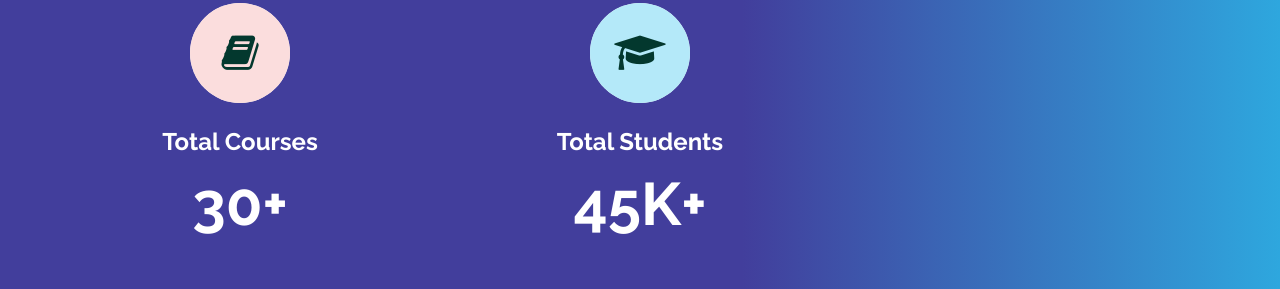
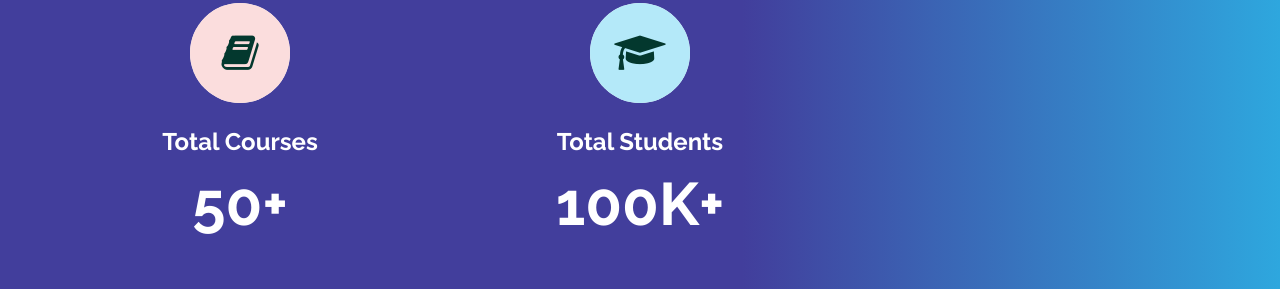
Before and after one commit to anishpdm/link-ur-codes, a plain HTML site: page index.html in a window 1280 px wide. Shown: the part 4902-5191 px from the top of the page. Drawn offline with nearby package versions, Linux system fonts and the light colour scheme.

Commit message:
Update index.html

```diff
--- a/index.html
+++ b/index.html
@@ -719,7 +719,7 @@
 								</div>
 								<h4 class="counter-title">Total Courses</h4>
 								<div class="count-outer count-box">
-									<span class="count-text" data-speed="2000" data-stop="30">0</span>+
+									<span class="count-text" data-speed="2000" data-stop="50">0</span>+
 								</div>
 							</div>
 						</div>
@@ -734,7 +734,7 @@
 								</div>
 								<h4 class="counter-title">Total Students</h4>
 								<div class="count-outer count-box alternate">
-									<span class="count-text" data-speed="3000" data-stop="45">0</span>K+
+									<span class="count-text" data-speed="3000" data-stop="100">0</span>K+
 								</div>
 							</div>
 						</div>
```
